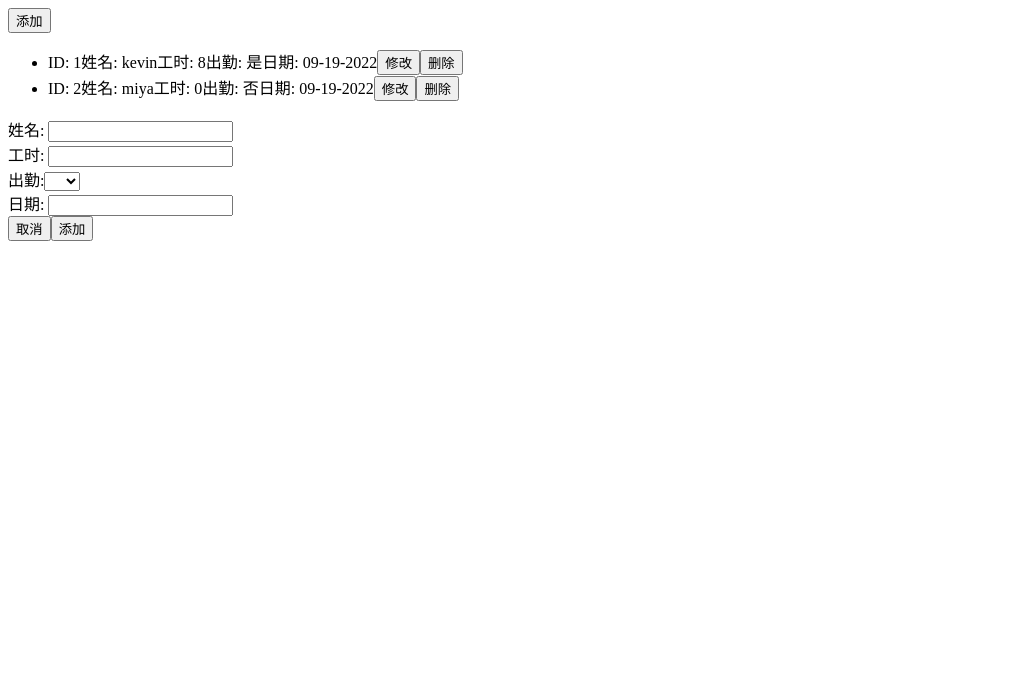
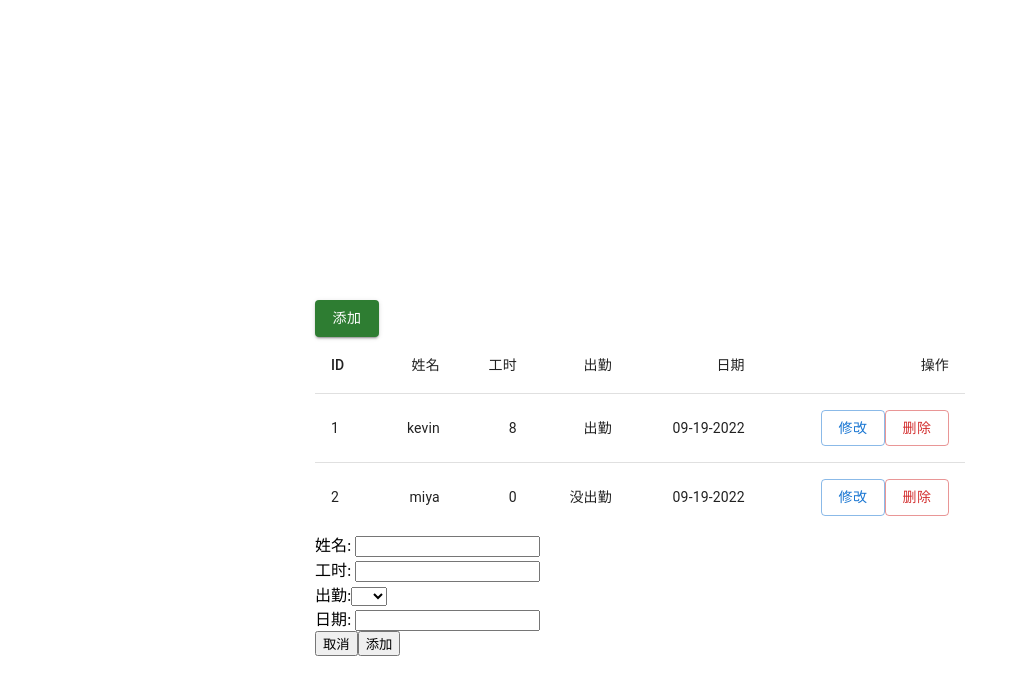
Before and after one commit to KaizhiDu/teaching, a React (Create React App) app: page / in a window 1280 px wide. Both pictures are taken after a click on the button "添加". Shown: the top 694 px of the page, without its empty margins (0-1020 px from the left). Built offline with nearby package versions, Linux system fonts and the light colour scheme.

Commit message:
first commit

```diff
--- a/package.json
+++ b/package.json
@@ -3,12 +3,17 @@
   "version": "0.1.0",
   "private": true,
   "dependencies": {
+    "@emotion/react": "^11.10.5",
+    "@emotion/styled": "^11.10.5",
+    "@mui/material": "^5.11.8",
+    "@mui/styled-engine-sc": "^5.11.0",
     "@testing-library/jest-dom": "^5.16.5",
     "@testing-library/react": "^13.4.0",
     "@testing-library/user-event": "^13.5.0",
     "react": "^18.2.0",
     "react-dom": "^18.2.0",
     "react-scripts": "5.0.1",
+    "styled-components": "^5.3.6",
     "web-vitals": "^2.1.4"
   },
   "scripts": {
--- /dev/null
+++ b/src/AddEditForm.js
@@ -0,0 +1,90 @@
+import React, { Component } from "react";
+
+class AddEditForm extends Component {
+    constructor(props) {
+        super(props);
+    }
+    render() {
+        const {
+            name,
+            workTime,
+            attendance,
+            date,
+            editId,
+            onCustomizeValueChange,
+            onCustomizeCancel,
+            onAddEdit,
+            employee
+        } = this.props;
+        return (
+            <div>
+                姓名: <input
+                onChange={evt => onCustomizeValueChange({ name: 'name', value: evt.target.value })}
+                value={name} />
+                <br/>
+                工时: <input
+                onChange={evt => onCustomizeValueChange({ name: 'workTime', value: evt.target.value })}
+                value={workTime} />
+                <br/>
+                出勤:
+                <select
+                    value={attendance}
+                    onChange={evt => onCustomizeValueChange({ name: 'attendance', value: evt.target.value })}
+                >
+                    <option value={false}></option>
+                    <option value={true}>是</option>
+                    <option value={false}>否</option>
+                </select>
+                <br/>
+                日期: <input
+                onChange={evt => onCustomizeValueChange({ name: 'date', value: evt.target.value })}
+                value={date} />
+                <br/>
+                <button
+                    onClick={() => onCustomizeCancel()}
+                >取消</button>
+                <button
+                    onClick={() => {
+                        if (!editId) {
+                            // 添加操作
+                            let createId = 0;
+                            employee.map(item => {
+                                if (item.id > createId) {
+                                    createId = item.id;
+                                }
+                            });
+                            const newEmp = {
+                                id: createId+1,
+                                name,
+                                date,
+                                attendance,
+                                workTime
+                            };
+                            employee.push(newEmp);
+                            onAddEdit(employee);
+                        } else {
+                            // 修改操作
+                            // 1> 知道哪一行要改！     editId
+                            // 2> 遍历所有的employee, 发现需要改的行 然后更改数据
+                            const editedEmployee = employee.map(emp => {
+                                if (emp.id === editId) {
+                                    emp.name = name;
+                                    emp.date = date;
+                                    emp.attendance = attendance;
+                                    emp.workTime = workTime;
+                                }
+                                return emp;
+                            })
+                            onAddEdit(editedEmployee);
+                        }
+                    }
+                    }
+                >
+                    {editId ? '修改' : '添加'}
+                </button>
+            </div>
+        )
+    }
+}
+
+export default AddEditForm;
--- a/src/App.js
+++ b/src/App.js
@@ -1,6 +1,8 @@
 import React, { Component } from "react";
 import initialData from './data';
 import EmployeeList from './EmployeeList';
+import TopBar from "./TopBar";
+import AddEditForm from "./AddEditForm";
 
 const trueFalseOptions = [
     { id: 'true', value: true },
@@ -33,17 +35,14 @@ class App extends Component {
     } = this.state;
     return(
         <div>
-            <button
-              onClick={() => {
-                  this.setState({
-                      employee,
-                      showForm: !showForm,
-                      editId: null
-                  });
-              }}
-            >
-                添加
-            </button>
+            {/*显示top bar*/}
+            <TopBar
+                showForm={showForm}
+                    onCustomizeAdd={entity => this.setState({
+                        showForm: !entity.showForm,
+                        editId: null
+                    })}
+            />
 
             {/*显示员工列表*/}
             <EmployeeList
@@ -62,98 +61,30 @@ class App extends Component {
 
             {/*添加/修改 的表单*/}
             { showForm &&
-                <div>
-                    姓名: <input
-                        onChange={evt => {
-                            this.setState({
-                                name: evt.target.value
-                            })
-                        }}
-                    value={name} />
-                    <br/>
-                    工时: <input
-                    onChange={evt => {
+                <AddEditForm
+                    onAddEdit={(employee => this.setState({
+                        employee,
+                        showForm: false,
+                        name: null,
+                        workTime: null,
+                        attendance: null,
+                        date: null,
+                        editId: null
+                    }))}
+                    onCustomizeCancel={() => this.setState({ showForm: false })}
+                    onCustomizeValueChange={entity => {
+                        const { name, value } = entity || {};
                         this.setState({
-                            workTime: evt.target.value
+                            [name]: value
                         })
                     }}
-                    value={workTime} />
-                    <br/>
-                    出勤:
-                    <select
-                        value={attendance}
-                        onChange={evt => {
-                        this.setState({
-                            attendance: evt.target.value
-                        })
-                    }}>
-                        <option value={false}></option>
-                        <option value={true}>是</option>
-                        <option value={false}>否</option>
-                    </select>
-                    <br/>
-                    日期: <input
-                    onChange={evt => {
-                        this.setState({
-                            date: evt.target.value
-                        })
-                    }}
-                    value={date} />
-                    <br/>
-                    <button
-                        onClick={() => this.setState({ showForm: false })}
-                    >取消</button>
-                    <button
-                        onClick={() => {
-                            if (!editId) {
-                                // 添加操作
-                                let createId = 0;
-                                employee.map(item => {
-                                    if (item.id > createId) {
-                                        createId = item.id;
-                                    }
-                                });
-                                const newEmp = {
-                                    id: createId+1,
-                                    name,
-                                    date,
-                                    attendance,
-                                    workTime
-                                };
-                                employee.push(newEmp);
-                                this.setState({
-                                    employee,
-                                    showForm: false
-                                })
-                            } else {
-                                // 修改操作
-
-                                // 1> 知道哪一行要改！     editId
-
-                                // 2> 遍历所有的employee, 发现需要改的行 然后更改数据
-                               const editedEmployee = employee.map(emp => {
-                                    if (emp.id === editId) {
-                                        emp.name = name;
-                                        emp.date = date;
-                                        emp.attendance = attendance;
-                                        emp.workTime = workTime;
-                                    }
-                                    return emp;
-                                })
-
-                                this.setState({
-                                    employee: editedEmployee,
-                                    showForm: false
-                                })
-
-
-                            }
-                        }
-                    }
-                    >
-                        {editId ? '修改' : '添加'}
-                    </button>
-                </div>
+                    name={name}
+                    workTime={workTime}
+                    attendance={attendance}
+                    date={date}
+                    editId={editId}
+                    employee={employee}
+                />
             }
         </div>
     )
--- a/src/EmployeeList.js
+++ b/src/EmployeeList.js
@@ -1,4 +1,10 @@
 import React, { Component } from "react";
+import Table from '@mui/material/Table';
+import TableBody from '@mui/material/TableBody';
+import TableCell from '@mui/material/TableCell';
+import TableHead from '@mui/material/TableHead';
+import TableRow from '@mui/material/TableRow';
+import Button from '@mui/material/Button';
 
 class EmployeeList extends Component {
     constructor(props) {
@@ -8,35 +14,62 @@ class EmployeeList extends Component {
     render() {
         const { employee, onCustomizeDelete, onCustomizeEdit } = this.props;
         return (
-            <ul>
-                {employee.map(item => {
-                    const { id, name, workTime, attendance, date } = item;
-                    return<li>
-                        ID: {id}
-                        姓名: {name}
-                        工时: {workTime}
-                        出勤: {attendance ? '是' : '否'}
-                        日期: {date}
-                        <button
+            <div>
+                <Table sx={{ minWidth: 650 }} aria-label="simple table">
+                    <TableHead>
+                        <TableRow>
+                            <TableCell>ID</TableCell>
+                            <TableCell align="right">姓名</TableCell>
+                            <TableCell align="right">工时</TableCell>
+                            <TableCell align="right">出勤</TableCell>
+                            <TableCell align="right">日期</TableCell>
+                            <TableCell align="right">操作</TableCell>
+                        </TableRow>
+                    </TableHead>
+                    <TableBody>
+                        {employee.map((row) => (
+                            <TableRow
+                                key={row.name}
+                                sx={{ '&:last-child td, &:last-child th': { border: 0 } }}
+                            >
+                                <TableCell component="th" scope="row">
+                                    {row.id}
+                                </TableCell>
+                                <TableCell align="right">{row.name}</TableCell>
+                                <TableCell align="right">{row.workTime}</TableCell>
+                                <TableCell align="right">{row.attendance ? '出勤': '没出勤'}</TableCell>
+                                <TableCell align="right">{row.date}</TableCell>
+                                <TableCell align="right">
+                                    <Button
+                                        variant="outlined"
                                         onClick={() => onCustomizeEdit({
                                             showForm: true,
-                                name,
-                                workTime,
-                                attendance,
-                                date,
-                                editId: id
+                                            name: row.name,
+                                            workTime: row.workTime,
+                                            attendance: row.attendance,
+                                            date: row.date,
+                                            editId: row.id
                                         })}
                                     >
                                         修改
-                        </button>
-                        <button
-                            onClick={() => onCustomizeDelete(id)}
+                                    </Button>
+                                    <Button
+                                        color="error"
+                                        variant="outlined"
+                                        onClick={() => onCustomizeDelete(row.id)}
                                     >
                                         删除
-                        </button>
-                    </li>
-                })}
-            </ul>
+                                    </Button>
+
+                                </TableCell>
+                            </TableRow>
+                        ))}
+                    </TableBody>
+                </Table>
+
+            </div>
+
+
         )
     }
 }
--- /dev/null
+++ b/src/TopBar.js
@@ -0,0 +1,23 @@
+import React, { Component } from "react";
+import Button from '@mui/material/Button';
+
+class TopBar extends Component {
+    constructor(props) {
+        super(props);
+    }
+
+    render() {
+        const { showForm, onCustomizeAdd } = this.props;
+        return (
+            <Button
+                variant="contained"
+                color="success"
+                onClick={() => onCustomizeAdd({ showForm })}
+            >
+                添加
+            </Button>
+        )
+    }
+}
+
+export default TopBar;
--- a/src/index.js
+++ b/src/index.js
@@ -1,6 +1,7 @@
 import React from 'react';
 import ReactDOM from 'react-dom/client';
 import App from './App';
+import './style.css';
 
 const root = ReactDOM.createRoot(document.getElementById('root'));
 root.render(
--- /dev/null
+++ b/src/style.css
@@ -0,0 +1,7 @@
+body {
+    margin-top: 300px;
+    display: flex;
+    flex-direction: column;
+    justify-content: center;
+    align-items: center;
+}
```
Also changed, not shown: 1 other file (tests, documents, lock files or other folders). Lines whose indentation alone changed are shown as unchanged.
